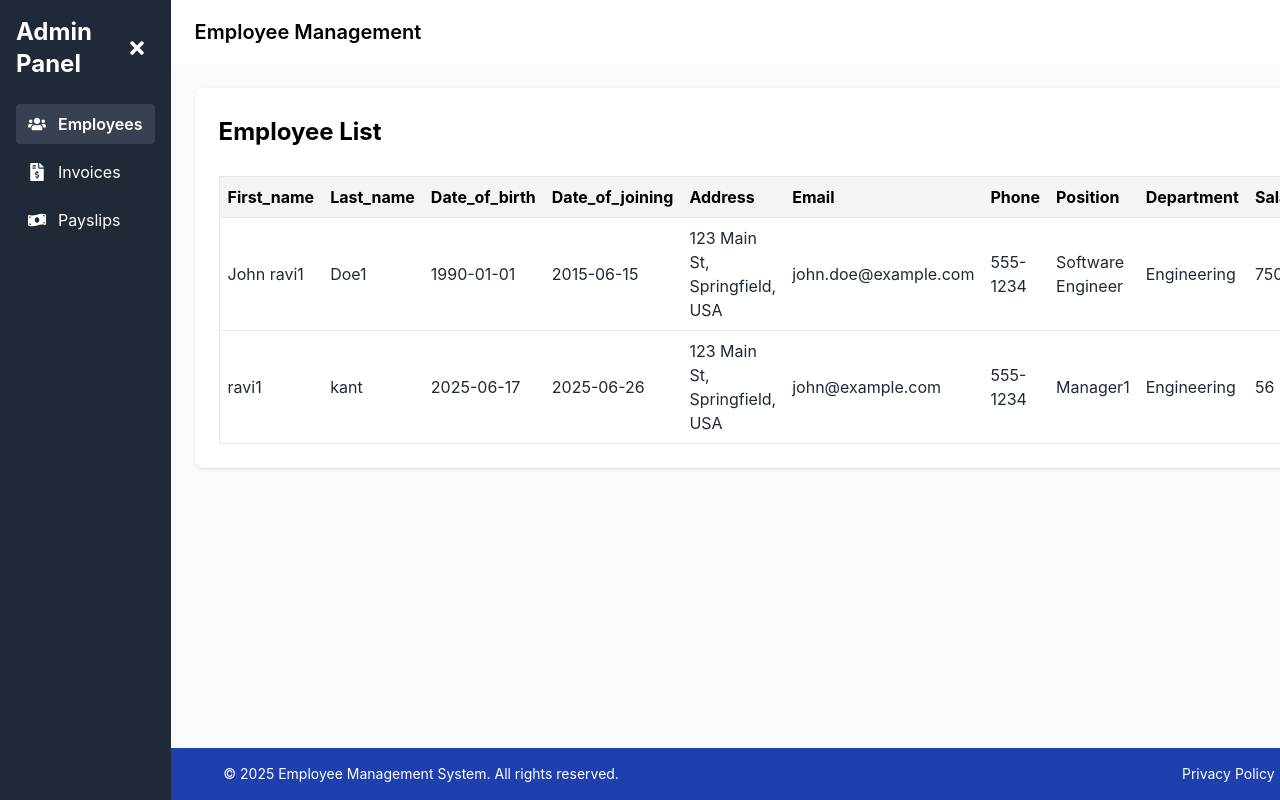
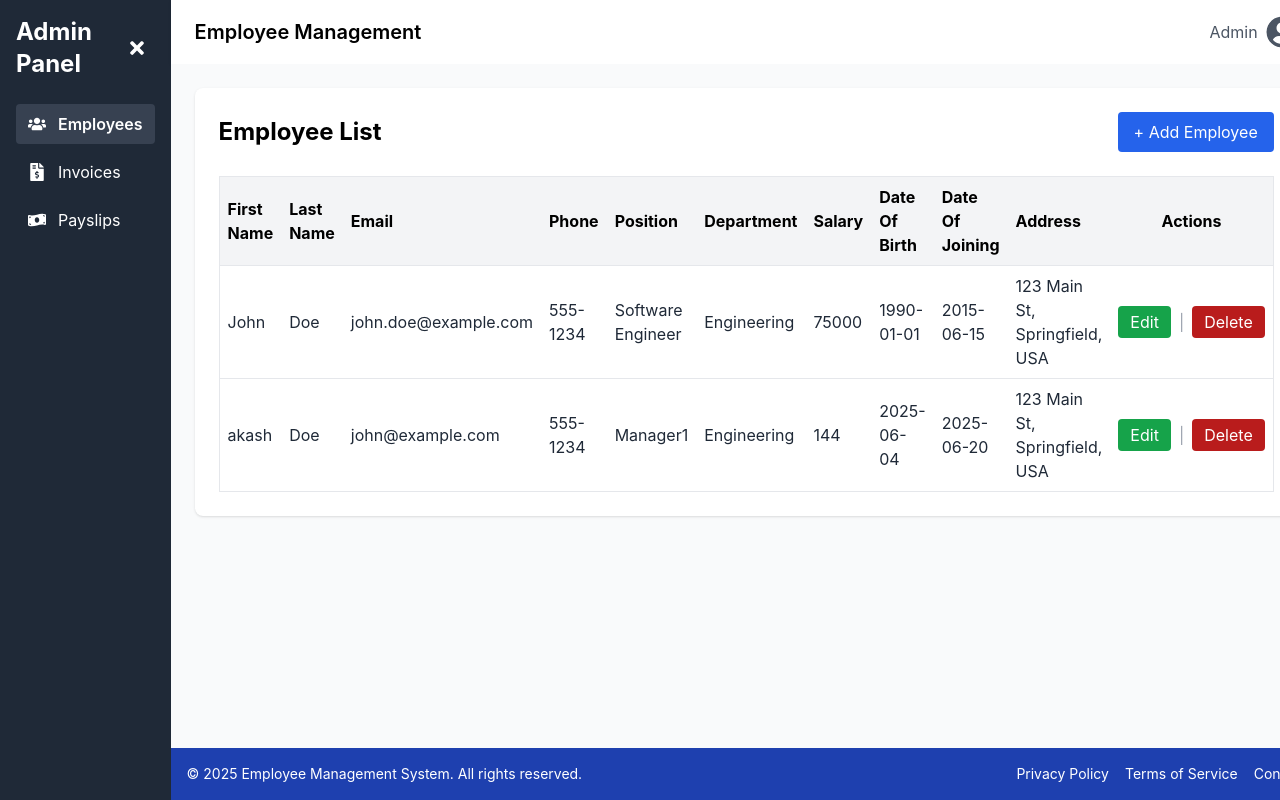
Before and after one commit to ravikantinfineit/Employee, a React (Create React App) app: page /dashboard/employees in a window 1280 px wide. Built offline with nearby package versions, Linux system fonts and the light colour scheme; data requests are answered from the project's data file; sample sign-in values are in the browser's storage.

Commit message:
employe chnages

```diff
--- a/src/components/DynamicTable.tsx
+++ b/src/components/DynamicTable.tsx
@@ -1,7 +1,12 @@
 import React, { useState } from "react";
 
+interface Column {
+  name: string;
+  label: string;
+}
+
 interface Props {
-  columns: string[];
+  columns: Column[];
   data: Record<string, any>[];
   onEdit?: (item: Record<string, any>) => void;
   onDelete?: (id: string) => void;
@@ -13,7 +18,7 @@ const DynamicTable: React.FC<Props> = ({
   data,
   onEdit,
   onDelete,
-  rowsPerPage = 10, // Default to 10 per page
+  rowsPerPage = 10,
 }) => {
   const [currentPage, setCurrentPage] = useState(1);
 
@@ -35,8 +40,8 @@ const DynamicTable: React.FC<Props> = ({
         <thead className="bg-gray-100">
           <tr>
             {columns.map((col) => (
-              <th key={col} className="p-2 text-left capitalize">
-                {col}
+              <th key={col.name} className="p-2 text-left capitalize">
+                {col.label}
               </th>
             ))}
             {(onEdit || onDelete) && <th className="p-2">Actions</th>}
@@ -46,8 +51,8 @@ const DynamicTable: React.FC<Props> = ({
           {paginatedData.map((row) => (
             <tr key={row.id} className="border-t hover:bg-gray-50 transition">
               {columns.map((col) => (
-                <td key={col} className="p-2 text-gray-800">
-                  {row[col]}
+                <td key={col.name} className="p-2 text-gray-800">
+                  {row[col.name]}
                 </td>
               ))}
               {(onEdit || onDelete) && (
--- a/src/data/db.json
+++ b/src/data/db.json
@@ -1,8 +1,8 @@
 {
   "Employees": [
     {
-      "first_name": "John ravi1",
-      "last_name": "Doe1",
+      "first_name": "John",
+      "last_name": "Doe",
       "date_of_birth": "1990-01-01",
       "date_of_joining": "2015-06-15",
       "address": "123 Main St, Springfield, USA",
@@ -14,17 +14,18 @@
       "id": "90d9"
     },
     {
-      "first_name": "ravi1",
-      "last_name": "kant",
-      "date_of_birth": "2025-06-17",
-      "date_of_joining": "2025-06-26",
+      "id": "bd8b",
+      "first_name": "akash",
+      "last_name": "Doe",
+      "date_of_birth": "2025-06-04",
+      "date_of_joining": "2025-06-20",
       "address": "123 Main St, Springfield, USA",
       "email": "john@example.com",
       "phone": "555-1234",
       "position": "Manager1",
       "department": "Engineering",
-      "salary": "56",
-      "id": "09c3"
+      "salary": "144",
+      "employee_id": "a7b4d4d0-e0d1-4b00-838f-52cdcf4e23cd"
     }
   ],
   "units": [
--- a/src/types/Employee.ts
+++ b/src/pages/Employee/Employee.ts
@@ -1,4 +1,4 @@
-import { FieldConfig } from "./FieldConfig";
+import { FieldConfig } from "../../types/FieldConfig";
 
 export interface Employee {
   id?:string;
@@ -27,3 +27,17 @@ export const employeeFields: FieldConfig[] = [
   { name: "department", label: "Department", type: "text", required: true },
   { name: "salary", label: "Salary", type: "number", required: true },
 ];
+
+export const employeeTableColumns = [
+ // { name: "employee_id", label: "Employee ID" },
+  { name: "first_name", label: "First Name" },
+  { name: "last_name", label: "Last Name" },
+  { name: "email", label: "Email" },
+  { name: "phone", label: "Phone" },
+  { name: "position", label: "Position" },
+  { name: "department", label: "Department" },
+  { name: "salary", label: "Salary" },
+  { name: "date_of_birth", label: "Date of Birth" },
+  { name: "date_of_joining", label: "Date of Joining" },
+  { name: "address", label: "Address" },
+];
--- a/src/pages/Employee/EmployeeApi.tsx
+++ b/src/pages/Employee/EmployeeApi.tsx
@@ -1,5 +1,5 @@
 import axios from "axios";
-import {Employee} from "../../types/Employee"
+import {Employee} from "./Employee"
 
 
 const API = "http://localhost:4000/Employees"; // Change if needed
--- a/src/pages/Employee/EmployeeFormPage.tsx
+++ b/src/pages/Employee/EmployeeFormPage.tsx
@@ -2,7 +2,7 @@ import React, { useEffect, useState } from "react";
 import { useNavigate, useParams } from "react-router-dom";
 import DynamicForm from "../../components/DynamicForm";
 import { getEmployee, createEmployee, updateEmployee } from "./EmployeeApi";
-import { employeeFields, Employee } from "../../types/Employee";
+import { employeeFields, Employee } from "./Employee";
 
 interface Props {
   initialValues?: Partial<Employee>;
--- a/src/pages/Employee/EmployeesListPage.tsx
+++ b/src/pages/Employee/EmployeesListPage.tsx
@@ -1,10 +1,10 @@
 import React, { useEffect, useState } from "react";
-import { Employee } from "../../types/Employee";
+import { Employee } from "./Employee";
 import { getEmployees, deleteEmployee } from "./EmployeeApi";
 import DynamicTable from "../../components/DynamicTable";
 import Modal from "../../components/Modal";
 import EmployeeFormPage from "./EmployeeFormPage";
-import { employeeFields } from "../../types/Employee";
+import { employeeTableColumns } from "./Employee";
 import { useLocation } from "react-router-dom";
 
 const EmployeesListPage: React.FC = () => {
@@ -57,7 +57,7 @@ const EmployeesListPage: React.FC = () => {
       </div>
 
       <DynamicTable
-        columns={employeeFields.map((field) => field.name)}
+        columns={employeeTableColumns}
         data={employees}
         onEdit={handleEdit}
         onDelete={handleDelete}
--- a/src/utils/storage.ts
+++ b/src/utils/storage.ts
@@ -1,4 +1,4 @@
-import { Employee } from "../types/Employee";
+import { Employee } from "../pages/Employee/Employee";
 
 const STORAGE_KEY = "employees_data";
 
```
